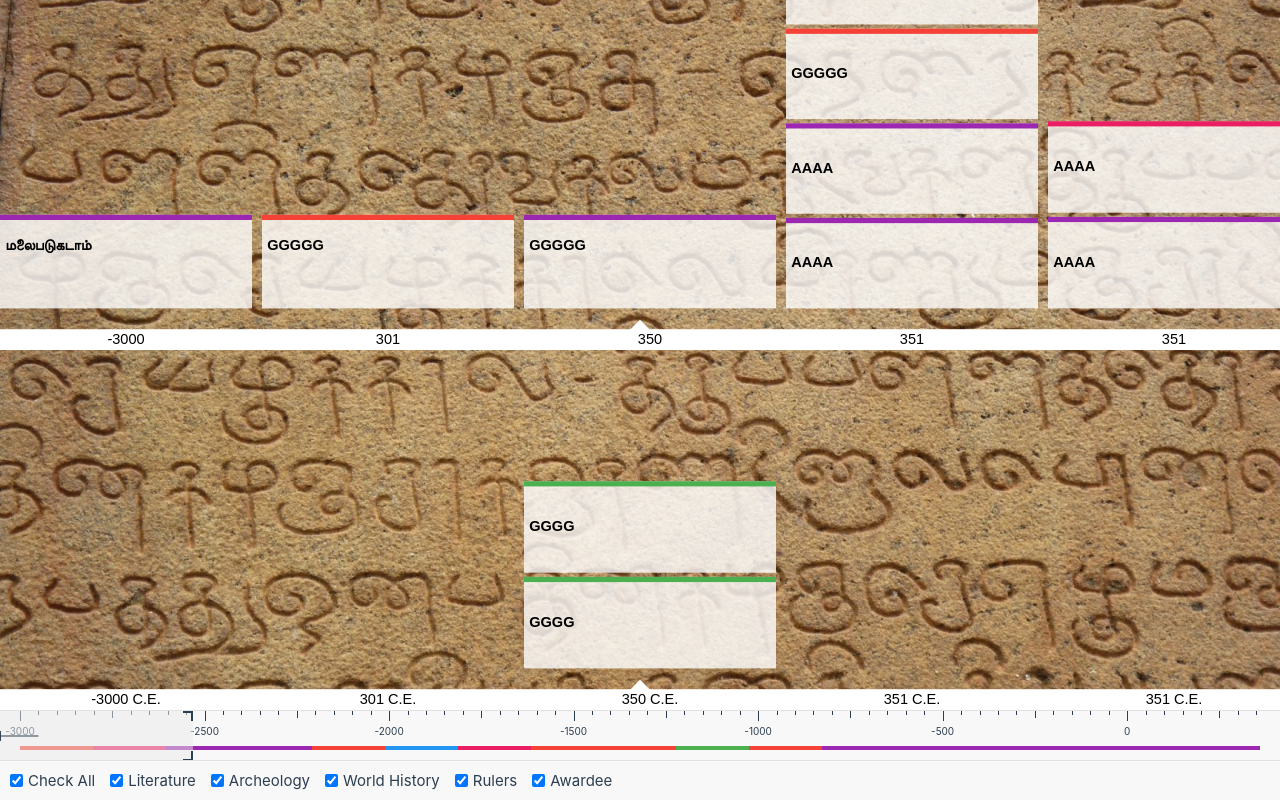
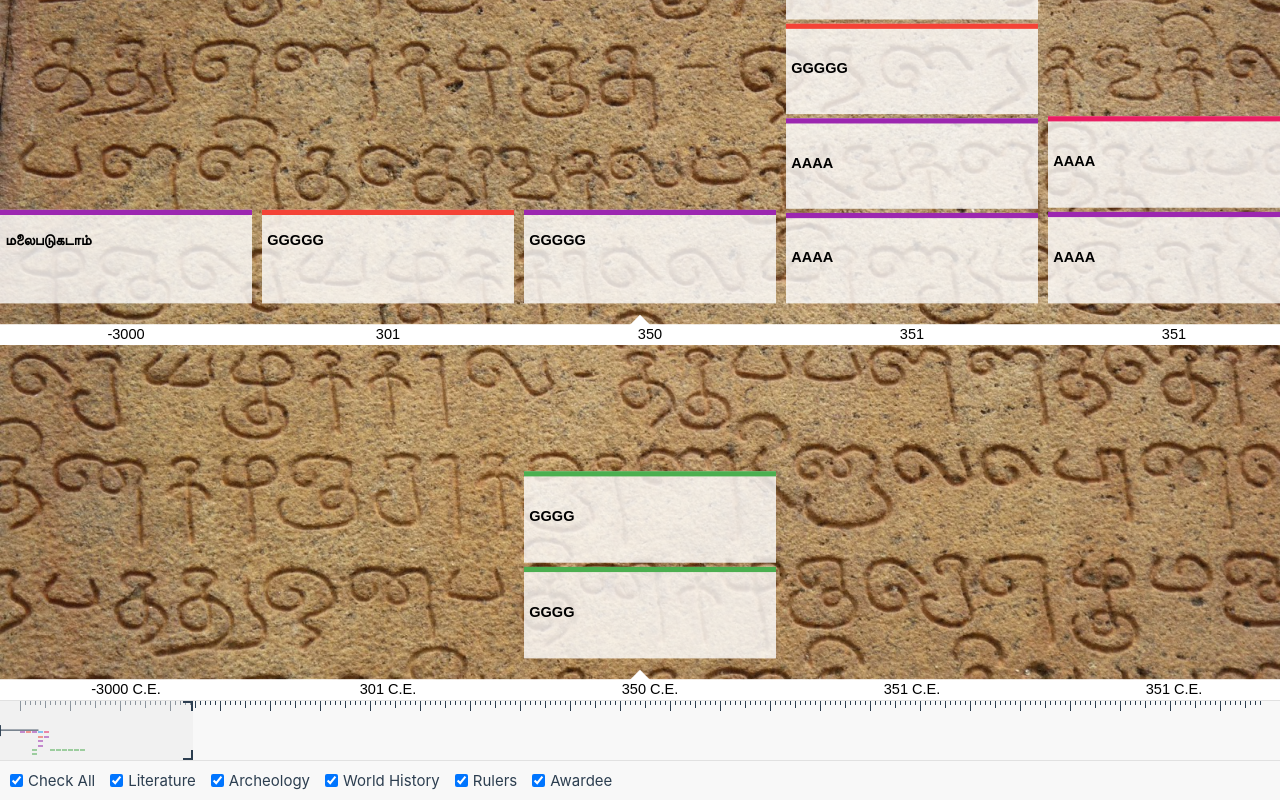
Before and after one commit to petrunov/double_track_canvas_timeline, a Vue app: page / in a window 1280 px wide. Built offline with nearby package versions, Linux system fonts and the light colour scheme; the HTML template or start-up script is replaced by a standard one.

Commit message:
Fixed scroll width issue with tracks

```diff
--- a/src/components/TimelineView.vue
+++ b/src/components/TimelineView.vue
@@ -92,7 +92,7 @@ export default defineComponent({
 
     // --- Canvas dimensions ---
     const canvasWidth = ref(window.innerWidth)
-    const canvasHeight = ref(window.innerHeight - 80)
+    const canvasHeight = ref(window.innerHeight - 90)
 
     // --- Minimap State ---
     const minimap = ref<HTMLElement | null>(null)
@@ -171,7 +171,7 @@ export default defineComponent({
     // --- Update Canvas & Minimap dimensions ---
     const updateDimensions = () => {
       canvasWidth.value = window.innerWidth
-      canvasHeight.value = window.innerHeight - 80
+      canvasHeight.value = window.innerHeight - 90
       minimapWidth.value = window.innerWidth
       if (scrollCanvas.value) {
         scrollCanvas.value.width = canvasWidth.value
@@ -380,28 +380,26 @@ export default defineComponent({
 
     // --- Timeline Ticks & Minimap Rectangles (same as before) ---
     const timelineTicks = computed(() => {
-      if (!items.value.length) return []
-      const leftMargin = 20,
-        rightMargin = 20
+      // Define left/right margins for the tick area.
+      const leftMargin = 20
+      const rightMargin = 20
       const availableWidth = minimapWidth.value - leftMargin - rightMargin
-      const years = items.value.map((item) => Number(item.year_ce))
-      const minYear = Math.min(...years)
-      const maxYear = Math.max(...years)
-      const span = maxYear - minYear || 1
-      const majorTickInterval = 500,
-        mediumTickInterval = 250,
-        minorTickInterval = 50
-      const startTick = Math.floor(minYear / minorTickInterval) * minorTickInterval
+      // Choose a spacing in pixels between ticks.
+      const tickSpacing = 5 // This produces a dense set of ticks.
+      // Calculate how many ticks will fit.
+      const tickCount = Math.floor(availableWidth / tickSpacing) + 1
+
       const ticks = []
-      for (let year = startTick; year <= maxYear; year += minorTickInterval) {
+      for (let i = 0; i < tickCount; i++) {
+        const left = leftMargin + i * tickSpacing
+        // Determine type: major every 10 ticks, medium every 5 ticks, otherwise minor.
         let type: 'major' | 'medium' | 'minor' = 'minor'
-        if (year % majorTickInterval === 0) {
+        if (i % 10 === 0) {
           type = 'major'
-        } else if (year % mediumTickInterval === 0) {
+        } else if (i % 5 === 0) {
           type = 'medium'
         }
-        const left = leftMargin + ((year - minYear) / span) * availableWidth
-        ticks.push({ year, left, type })
+        ticks.push({ left, type })
       }
       return ticks
     })
@@ -415,36 +413,84 @@ export default defineComponent({
       '#ff9800',
       '#795548',
     ]
+
     const minimapRectangles = computed(() => {
-      if (!items.value.length) return []
-      const leftMargin = 20
-      const rightMargin = 20
-      const availableWidth = minimapWidth.value - leftMargin - rightMargin
-      const effectiveItemWidth = itemWidth + 2
-      const totalContentWidthEffective = items.value.length * effectiveItemWidth
-      const scaleFactor = availableWidth / totalContentWidthEffective
-      const timescaleHeight = 20
-      const firstTrackTop = timescaleHeight + 15
-      const secondTrackTop = firstTrackTop + 5
+      // If no grouped data is available, return an empty array.
+      if (!groupedItems.value || groupedItems.value.length === 0) return []
 
-      return items.value.map((item, index) => {
-        const x = index * effectiveItemWidth
-        const left = leftMargin + x * scaleFactor
-        const rectWidth = effectiveItemWidth * scaleFactor
-        const top = item.type === 'world' ? secondTrackTop : firstTrackTop
-        const rectHeight = 4
-        const catIndex = categories.value.indexOf(item.category)
-        const color = colorPalette[catIndex % colorPalette.length]
-        return {
-          left,
-          top,
-          width: rectWidth,
-          height: rectHeight,
-          color,
-          title: item.english_heading,
-          category: item.category,
-        }
+      // Fixed constants for minimap layout.
+      const minimapItemWidth = 5 // Fixed width (in pixels) for each item.
+      const gap = 1 // Gap between minimap rectangles.
+      const leftMargin = 20 // Left margin as before.
+      const timescaleHeight = 20 // Height for the timescale (unchanged from your CSS).
+      const minimapTotalHeight = 75 // Total height of the minimap container (as defined in CSS).
+
+      // The minimap is now divided into two tracks (Tamil and World) below the timescale.
+      // Each track gets half of the remaining height.
+      const trackAreaHeight = minimapTotalHeight - timescaleHeight // e.g. 50 - 20 = 30px
+      const trackHeight = trackAreaHeight / 2 // Height of each track (e.g. 15px)
+      // Each track is then subdivided into 4 rows.
+      const rowHeight = trackHeight / 6 // Height for each row.
+
+      // Helper function: choose a color for a category using a sorted list from categoryFilter.
+      const getCategoryColor = (category: string): string => {
+        const keys = Object.keys(categoryFilter.value).sort()
+        const index = keys.indexOf(category)
+        return colorPalette[index % colorPalette.length]
+      }
+
+      // Build the minimap rectangles.
+      const rectangles: Array<{
+        left: number
+        top: number
+        width: number
+        height: number
+        color: string
+        title: string
+        category: string
+      }> = []
+      let flatColumnIndex = 0
+
+      // Loop over each year group and then each group (column) in that year.
+      groupedItems.value.forEach((yearGroup) => {
+        yearGroup.groups.forEach((groupColumn) => {
+          // Compute the left position using the flat column index.
+          const left = leftMargin + flatColumnIndex * (minimapItemWidth + gap)
+
+          // Draw items for the Tamil track.
+          groupColumn.tamil.forEach((item, rowIndex) => {
+            const top = timescaleHeight + rowIndex * rowHeight + 10
+            rectangles.push({
+              left,
+              top,
+              width: minimapItemWidth,
+              height: 2, // subtract a pixel for an optional gap
+              color: getCategoryColor(item.category),
+              title: item.tamil_heading,
+              category: item.category,
+            })
+          })
+
+          // Draw items for the World track.
+          groupColumn.world.forEach((item, rowIndex) => {
+            // For the world track, shift down by one track height.
+            const top = timescaleHeight + trackHeight + rowIndex * rowHeight
+            rectangles.push({
+              left,
+              top,
+              width: minimapItemWidth,
+              height: 2,
+              color: getCategoryColor(item.category),
+              title: item.english_heading,
+              category: item.category,
+            })
+          })
+
+          flatColumnIndex++
+        })
       })
+
+      return rectangles
     })
 
     // --- Touch handlers for dragging the canvas ---
@@ -569,7 +615,7 @@ export default defineComponent({
   bottom: 40px;
   left: 0;
   width: 100%;
-  height: 50px;
+  height: 60px;
   overflow-x: auto;
   overflow-y: hidden;
   z-index: 11;
@@ -580,12 +626,7 @@ export default defineComponent({
 .minimap-container::-webkit-scrollbar {
   display: none;
 }
-.minimap {
-  height: 50px;
-  background-color: var(--color-background-soft);
-  cursor: pointer;
-  position: relative;
-}
+
 .minimap-timescale {
   position: absolute;
   top: 0;
@@ -619,12 +660,7 @@ export default defineComponent({
   position: relative;
   left: -50%;
 }
-.minimap-items {
-  position: absolute;
-  left: 0;
-  width: 100%;
-  pointer-events: none;
-}
+
 .minimap-rectangle {
   position: absolute;
 }
--- a/src/utils/createDrawCanvas.ts
+++ b/src/utils/createDrawCanvas.ts
@@ -24,7 +24,7 @@ export function createDrawCanvas(
   // Base design constants (for a standard reference screen).
   // These values will be multiplied by the global scale factor.
   const REFERENCE_SINGLE_ITEM_HEIGHT = 90 // Fixed height for a single item (before scaling)
-  const REFERENCE_MULTI_ITEM_UNIT = 90 // Unit height per row if 4 items were stacked.
+  const REFERENCE_MULTI_ITEM_UNIT = 90 // Unit height per row if items were stacked.
   const REFERENCE_MULTI_ITEM_GAP = 4 // Gap between items in a multi-item stack.
   const REFERENCE_TEXT_MARGIN = 5
   const REFERENCE_BASE_FONT_SIZE = 14
@@ -297,6 +297,21 @@ export function createDrawCanvas(
     // Compute global scale and effective width.
     const globalScale = getScaleFactor()
     const effectiveItemWidth = itemWidth * globalScale + EFFECTIVE_WIDTH_OFFSET
+
+    // Calculate total columns and maximum scroll offset.
+    const totalColumns = groupedItems.value.reduce(
+      (sum, yearGroup) => sum + yearGroup.groups.length,
+      0,
+    )
+    const totalContentWidth = totalColumns * effectiveItemWidth
+    const maxScrollX = Math.max(0, totalContentWidth - canvasWidth.value)
+    // Clamp the scrollX value so it stays within bounds.
+    if (scrollX.value < 0) {
+      scrollX.value = 0
+    } else if (scrollX.value > maxScrollX) {
+      scrollX.value = maxScrollX
+    }
+
     const layout = getLayoutParams(globalScale)
 
     ctx.clearRect(0, 0, canvasWidth.value, canvasHeight.value)
```
